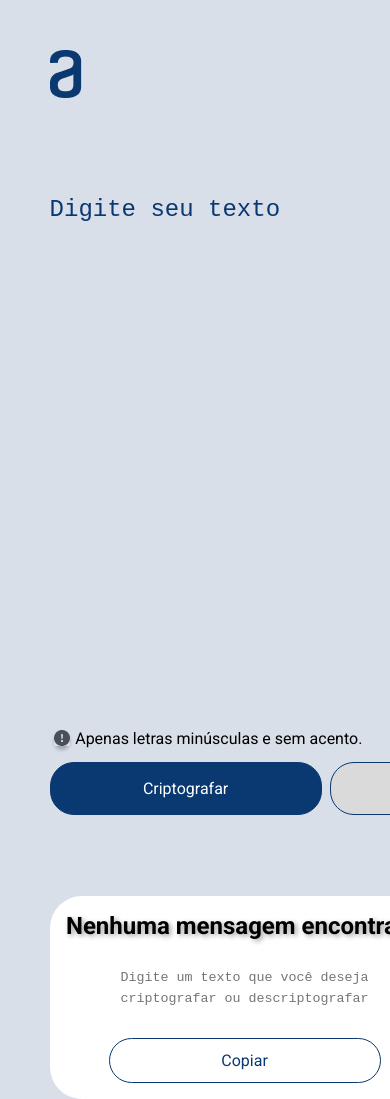
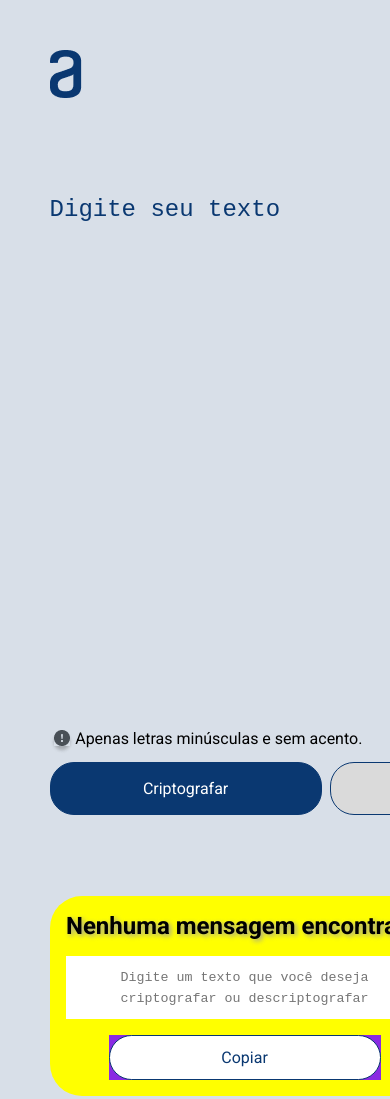
Before and after one commit to van-gomes/text-decoder-challenge-react, a React (Create React App) app: page / in a window 390 px wide. Shown: the top 1099 px of the page. Built offline with nearby package versions, Linux system fonts and the light colour scheme.

Commit message:
Working on responsiveness

```diff
--- a/src/components/Decoder/Decoder.module.css
+++ b/src/components/Decoder/Decoder.module.css
@@ -1,7 +1,7 @@
 .container__decoder {
     display: flex;
-    /* justify-content: center;
-    align-items: center; */
+    justify-content: center;
+    align-items: center;
     max-width: 24rem;
     width: 100%;
     padding: 1rem;
@@ -41,8 +41,7 @@
 }
 
 .input__decoder__with__text {
-    /* width: 100%; */
-    position: absolute;
+    display: flex;
     top: 3.75rem;
     height: 50%;
     border: 0;
@@ -66,6 +65,9 @@
 }
 
 .copyMessage {
+    display: flex;
+    justify-content: center;
+    align-items: center;
     font-size: 1rem;;
     font-weight: bold;
     color: var(--color-black);
@@ -85,6 +87,38 @@
     }
 }
 
+@media (max-width: 560px) {
+    .container__decoder {
+        display: flex;
+        flex-direction: column;
+        justify-content: center;
+        align-items: center;
+        width: 100%;
+        height: 200px;
+        margin: 3rem;
+        background-color: yellow;
+    }
+
+    .img_text_decoder {
+        display: none;
+    }
+
+    .input__decoder__with__text {
+        display: flex;
+        justify-content: center;
+        align-items: center;
+        width: 50%;
+        height: max-content;
+        top: 1rem;
+        background-color: antiquewhite;
+    }
+
+    .container_copy_button {
+        display: flex;
+        background-color: blueviolet;
+    }
+}
+
 @media (max-width: 768px) {
     .container__decoder {
         position: absolute;
```
